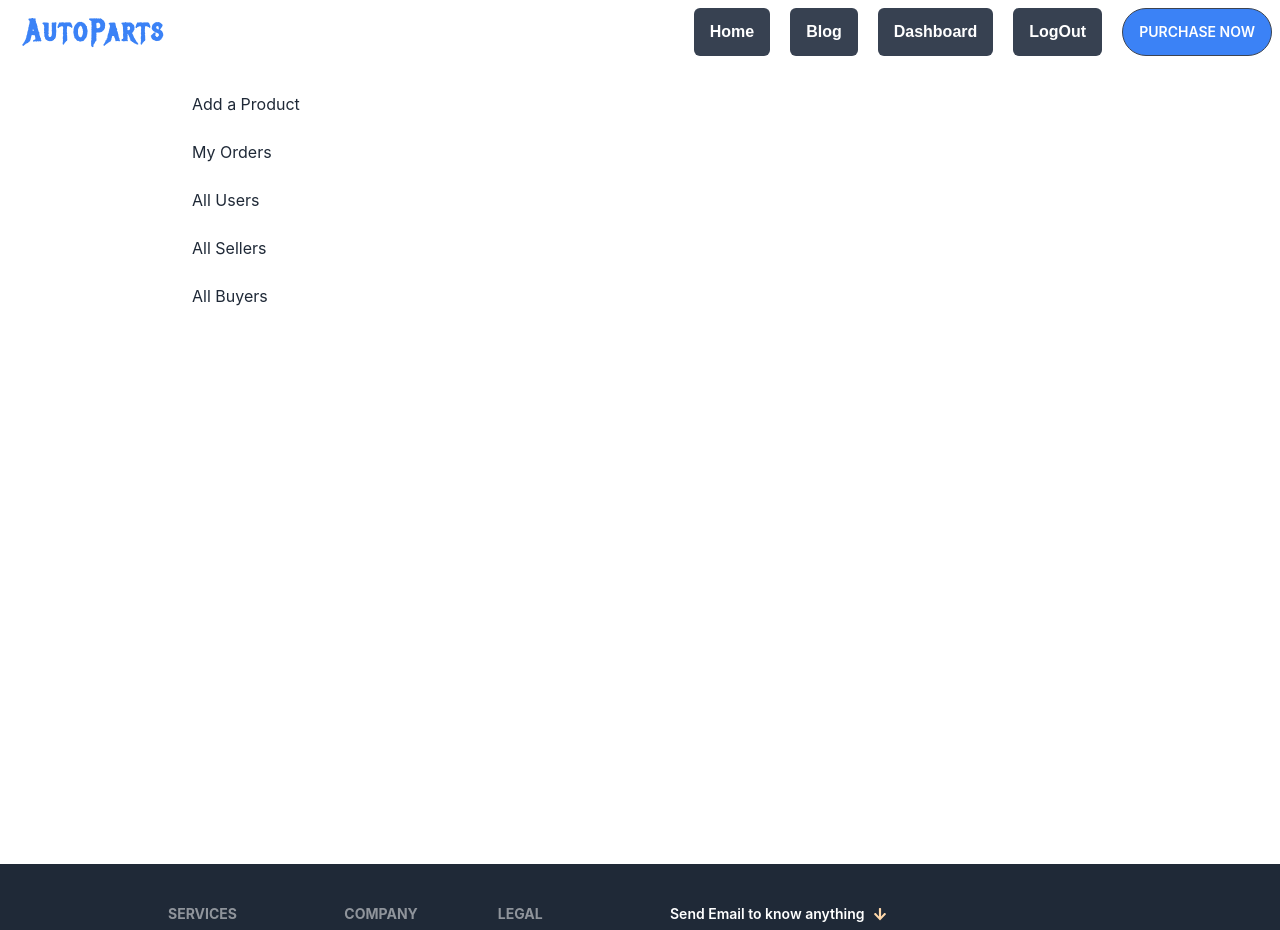
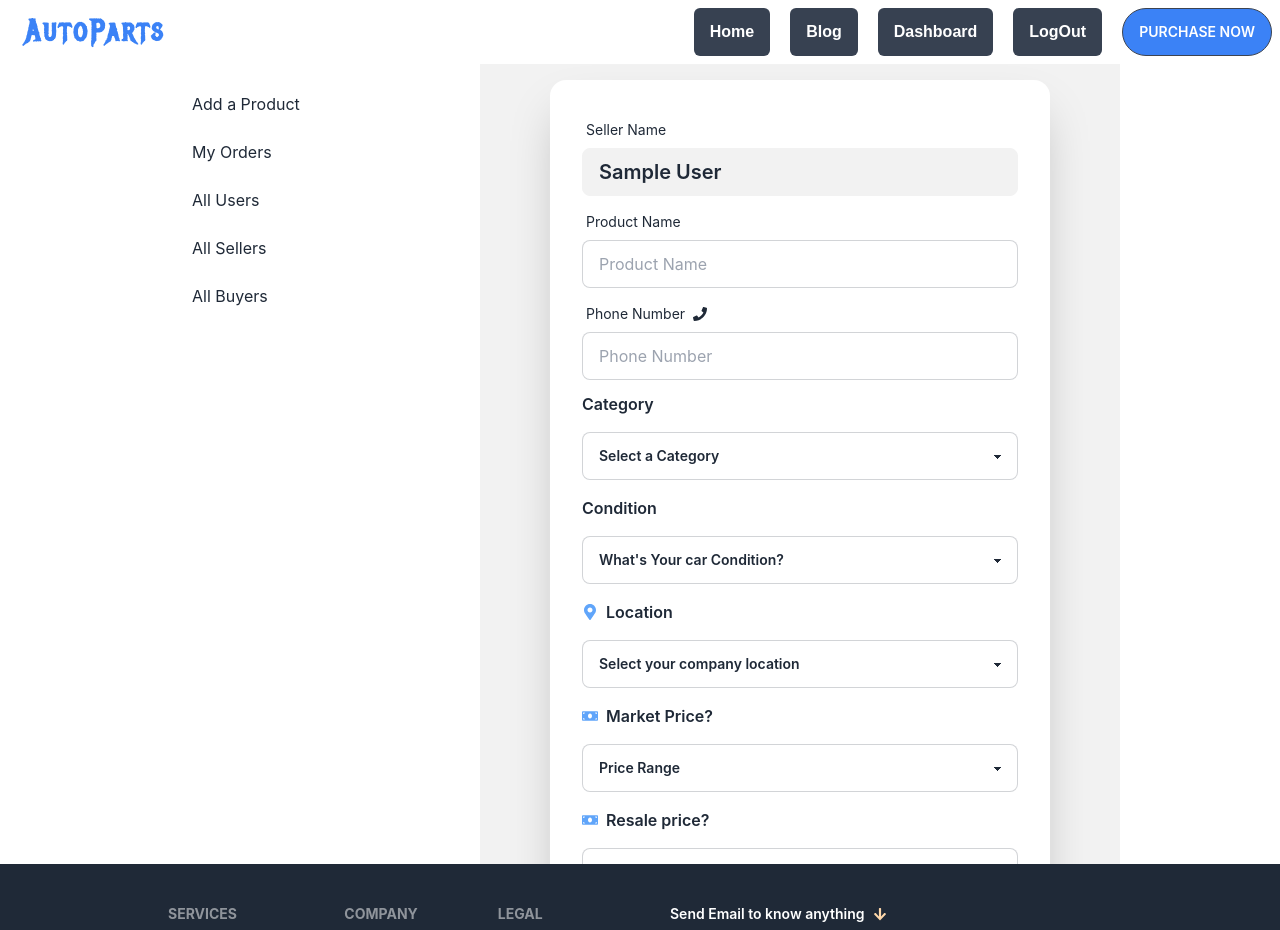
Before and after one commit to mrrafi5869/used-products-resale-client-repo, a React (Create React App) app: page /dashboard in a window 1280 px wide. Shown: the top 930 px of the page. Built offline with nearby package versions, Linux system fonts and the light colour scheme; no server answers; sample sign-in values are in the browser's storage.

Commit message:
admin and private

```diff
--- /dev/null
+++ b/src/components/Pages/AdminRoute/AdminRoute.jsx
@@ -0,0 +1,22 @@
+import React, { useContext } from "react";
+import { Navigate, useLocation } from "react-router-dom";
+import { AuthContext } from "../../../contexts/AuthProvider";
+import useAdmin from "../../../hooks/useAdmin";
+
+
+const AdminRoute = ({ children }) => {
+  const { user, loading } = useContext(AuthContext);
+  const [isAdmin, isAdminLoading] = useAdmin(user?.email);
+  const location = useLocation();
+
+  if (loading || isAdminLoading) {
+
+  }
+
+  if (user && isAdmin) {
+    return children;
+  }
+  return <Navigate to="/login" state={{ from: location }} replace></Navigate>;
+};
+
+export default AdminRoute;
--- a/src/components/Pages/AllCars/AllCars.jsx
+++ b/src/components/Pages/AllCars/AllCars.jsx
@@ -7,7 +7,7 @@ const AllCars = () => {
     return (
         <div className='grid grid-cols-1 md:grid-cols-2 lg:grid-cols-3 gap-8 w-9/12 mx-auto my-16'>
             {
-                products.map(singleProduct => <AllCarsInfo
+                products?.map(singleProduct => <AllCarsInfo
                     key={singleProduct._id}
                     singleProduct={singleProduct}
                 ></AllCarsInfo>)
--- a/src/components/Pages/Dashboard/AddProduct/AddProduct.jsx
+++ b/src/components/Pages/Dashboard/AddProduct/AddProduct.jsx
@@ -1,11 +1,181 @@
-import React from 'react';
+import React, { useContext } from "react";
+import { FaMapMarkerAlt, FaMoneyBill, FaPhone } from "react-icons/fa";
+import { AuthContext } from "../../../../contexts/AuthProvider";
 
 const AddProduct = () => {
-    return (
-        <div>
+  const { user } = useContext(AuthContext);
 
+  const handleAddProduct = event => {
+    event.preventDefault();
+    const form = event.target;
+    const name = form.name.value;
+    const product = form.name.product;
+    const location = form.location.value;
+    const OPrice = form.OPrice.value;
+    const RPrice = form.RPrice.value;
+    const used = form.used.value;
+    const add = {
+        name,
+        product
+    }
+    fetch("", {
+        method: "POST",
+        headers: {
+            'content-type': "application/json"
+        },
+        body: JSON.stringify()
+    })
+    .then(res => res.json())
+    .then(data => {
+
+    })
+  }
+
+  return (
+    <div className="hero min-h-screen bg-base-200">
+      <div className="hero-content flex-col lg:flex-row-reverse">
+        <div className="card flex-shrink-0 shadow-2xl bg-base-100 w-[500px]">
+          <form className="card-body">
+            <div className="form-control">
+              <label className="label">
+                <span className="label-text">Seller Name</span>
+              </label>
+              <input
+                type="text"
+                name="name"
+                placeholder="Your Name"
+                defaultValue={user?.displayName}
+                disabled
+                className="input input-bordered text-xl font-semibold"
+              />
+            </div>
+            <div className="form-control">
+              <label className="label">
+                <span className="label-text">Product Name</span>
+              </label>
+              <input
+                type="text"
+                name="product"
+                placeholder="Product Name"
+                className="input input-bordered"
+              />
+            </div>
+            <div className="form-control">
+              <label className="label">
+                <span className="label-text flex items-center"> Phone Number<FaPhone className="ml-2"></FaPhone></span>
+              </label>
+              <input
+                type="text"
+                name="phone"
+                placeholder="Phone Number"
+                className="input input-bordered"
+              />
+            </div>
+            <div className="my-1">
+                <span className="font-semibold flex items-center mb-4">
+                Category{" "}
+                </span>
+                <select className="select select-bordered w-full" name="location">
+                <option disabled selected>
+                    Select a Category
+                </option>
+                <option>Toyota</option>
+                <option>Lamborghini</option>
+                <option>Ferrari</option>
+                </select>
+            </div>
+            <div className="my-1">
+                <span className="font-semibold flex items-center mb-4">
+                Condition{" "}
+                </span>
+                <select className="select select-bordered w-full" name="location">
+                <option disabled selected>
+                    What's Your car Condition?
+                </option>
+                <option>Excellent</option>
+                <option>Good</option>
+                <option>Fair</option>
+                </select>
+            </div>
+            <div className="my-1">
+                <span className="font-semibold flex items-center mb-4">
+                <FaMapMarkerAlt className="mr-2 text-blue-400"></FaMapMarkerAlt>
+                Location{" "}
+                </span>
+                <select className="select select-bordered w-full" name="location">
+                <option disabled selected>
+                    Select your company location
+                </option>
+                <option>USA</option>
+                <option>UK</option>
+                <option>KSA</option>
+                <option>UAE</option>
+                <option>India</option>
+                <option>Bangladesh</option>
+                <option>Pakistan</option>
+                </select>
+            </div>
+            <div className="my-1">
+                <span className="font-semibold flex items-center mb-4">
+                <FaMoneyBill className="mr-2 text-blue-400"></FaMoneyBill>
+                Market Price?{" "}
+                </span>
+                <select className="select select-bordered w-full" name="OPrice">
+                <option disabled selected>
+                    Price Range
+                </option>
+                <option>15000</option>
+                <option>20000</option>
+                <option>30000</option>
+                <option>40000</option>
+                <option>50000</option>
+                <option>60000</option>
+                <option>65000</option>
+                </select>
+            </div>
+            <div className="my-1">
+                <span className="font-semibold flex items-center mb-4">
+                <FaMoneyBill className="mr-2 text-blue-400"></FaMoneyBill>
+               Resale price?{" "}
+                </span>
+                <select className="select select-bordered w-full" name="RPrice">
+                <option disabled selected>
+                    Price Range
+                </option>
+                <option>10000</option>
+                <option>15000</option>
+                <option>20000</option>
+                <option>25000</option>
+                <option>30000</option>
+                <option>32000</option>
+                <option>35000</option>
+                </select>
+            </div>
+            <div className="my-1">
+                <span className="font-semibold flex items-center mb-4">
+                <time className="mr-2 text-blue-400"></time>
+                Years of used{" "}
+                </span>
+                <select className="select select-bordered w-full" name="used">
+                <option disabled selected>
+                {/* USA", "UK", "KSA", "UAE", "India", "Bangladesh", "Pakistan */}
+                    How many ages of car
+                </option>
+                <option>1Year</option>
+                <option>2years</option>
+                <option>3Years</option>
+                <option>4Years</option>
+                <option>5Years</option>
+                </select>
+            </div>
+            <div className="form-control mt-6">
+              <button onClick={handleAddProduct} className="btn bg-orange-100 text-black border-none hover:bg-orange-300">Add Now</button>
+            </div>
+          </form>
         </div>
-    );
+      </div>
+    </div>
+  );
 };
 
 export default AddProduct;
--- a/src/components/Pages/Dashboard/MyOrders/MyOrders.jsx
+++ b/src/components/Pages/Dashboard/MyOrders/MyOrders.jsx
@@ -8,9 +8,9 @@ const MyOrders = () => {
     const url = `http://localhost:5000/myOrders?email=${user?.email}`;
     const {data: myOrders = [], refetch} = useQuery({
         queryKey: ["myOrders", user?.email],
-        queryFn: () => {
-            const res = fetch(url);
-            const data = res.json();
+        queryFn: async () => {
+            const res = await fetch(url);
+            const data = await res.json();
             return data;
         }
     })
--- a/src/components/Pages/Login/Login.jsx
+++ b/src/components/Pages/Login/Login.jsx
@@ -1,5 +1,5 @@
 import React, { useContext } from "react";
-import { Link, useNavigate } from "react-router-dom";
+import { Link, useLocation, useNavigate } from "react-router-dom";
 import { FaGoogle, FaGithub, FaFacebook } from 'react-icons/fa';
 import { AuthContext } from "../../../contexts/AuthProvider";
 import { GoogleAuthProvider } from "firebase/auth";
@@ -10,6 +10,8 @@ const googleProvider = new GoogleAuthProvider();
 const Login = () => {
   const navigate = useNavigate();
   const {googleSingIn, emailSingIn} = useContext(AuthContext);
+  const location = useLocation();
+  const from = location.state?.from?.pathname || '/';
 
   const handleSubmit = (event) => {
     event.preventDefault();
@@ -34,7 +36,7 @@ const Login = () => {
     .then(result => {
       const user = result.user;
       console.log(user);
-      navigate('/');
+      navigate(from, {replace: true});
     })
     .catch(err => console.error(err));
   }
--- /dev/null
+++ b/src/components/Pages/PrivateRoute/PrivateRoute.jsx
@@ -0,0 +1,23 @@
+import React, { useContext } from "react";
+import { Navigate, useLocation } from "react-router-dom";
+import { AuthContext } from "../../../contexts/AuthProvider";
+
+const PrivateRoute = ({ children }) => {
+  const { user, loading } = useContext(AuthContext);
+  const location = useLocation();
+
+  if (loading) {
+    return (
+      <div className="flex justify-center my-96">
+        <button className="btn btn-square loading"></button>
+      </div>
+    );
+  }
+
+  if (user) {
+    return children;
+  }
+  return <Navigate to="/login" state={{ from: location }} replace></Navigate>;
+};
+
+export default PrivateRoute;
--- /dev/null
+++ b/src/hooks/useAdmin.jsx
@@ -0,0 +1,18 @@
+import { useEffect, useState } from "react";
+const useAdmin = (email) => {
+  const [isAdmin, setIsAdmin] = useState(false);
+  const [isAdminLoading, setIsAdminLoading] = useState(true);
+  useEffect(() => {
+    if (email) {
+      fetch(`http://localhost:5000/users/admin/${email}`)
+        .then((res) => res.json())
+        .then((data) => {
+          console.log(data);
+          setIsAdmin(data.isAdmin);
+          setIsAdminLoading(false);
+        });
+    }
+  }, [email]);
+  return [isAdmin, isAdminLoading];
+};
+export default useAdmin;
```
Also changed, not shown: src/Routes/Routes.jsx (+6 -4 lines), src/components/Pages/AllCars/AllCarsInfo.jsx (+4 -3 lines).
